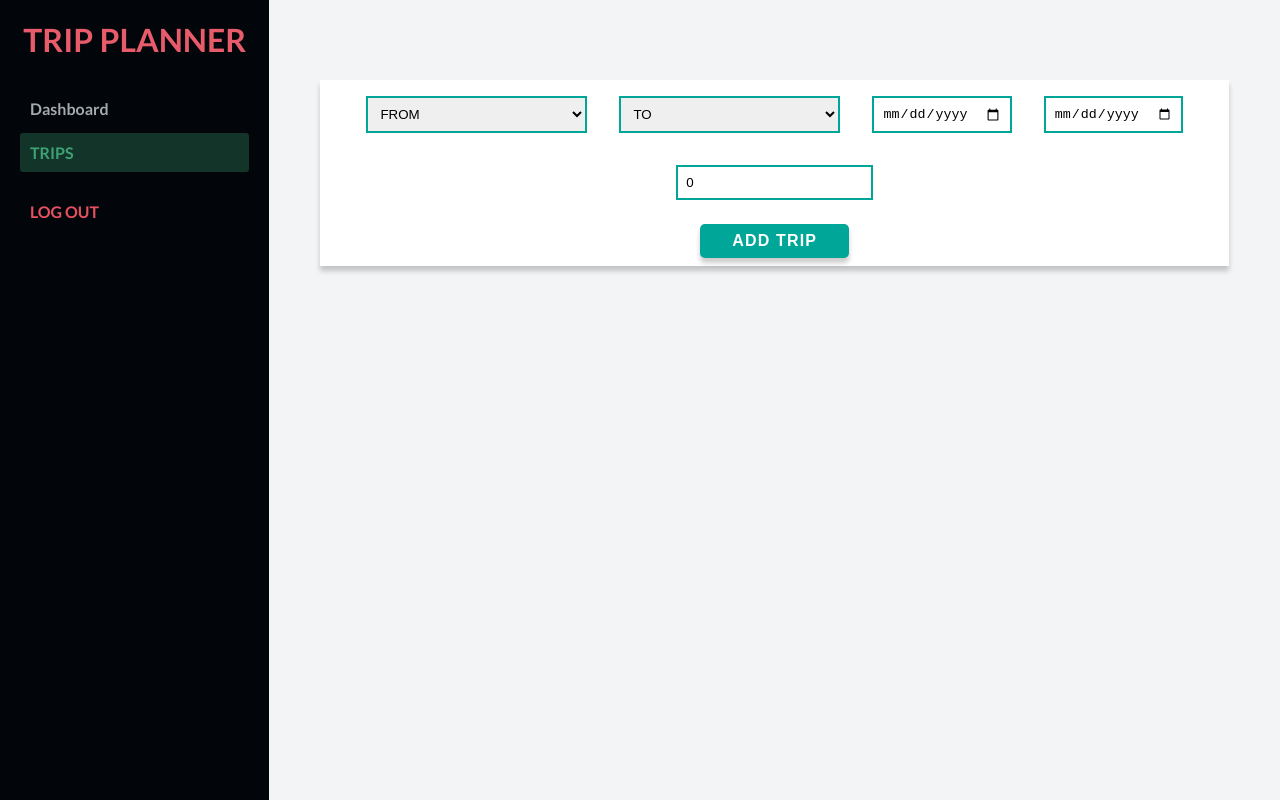
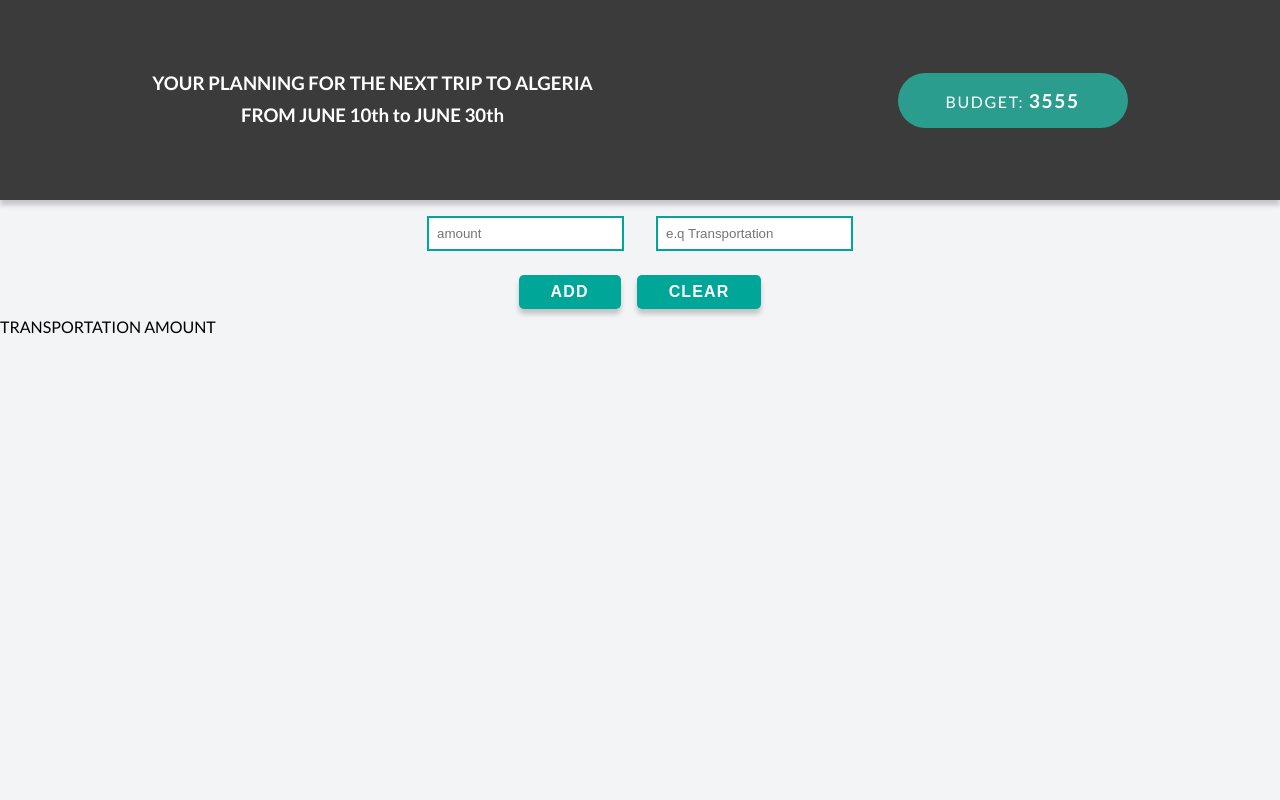
Before and after one commit to MALIK-JS/trip-planner, a React (Create React App) app: page /trips/1 in a window 1280 px wide. Built offline with nearby package versions, Linux system fonts and the light colour scheme.

Commit message:
add login

```diff
--- a/src/App.js
+++ b/src/App.js
@@ -6,6 +6,7 @@ import Trips from "./pages/Tripslist";
 import { Auth0Provider } from "@auth0/auth0-react";
 import PrivateRoute from "./pages/PrivateRoute";
 import AuthWrapper from "./pages/AuthWrapper";
+import Planning from "./pages/Planning";
 
 function App() {
   return (
@@ -18,9 +19,10 @@ function App() {
           <Route path="/login">
             <Login />
           </Route>
-          <Route path="/trips">
+          <Route path="/trips" exact={true}>
             <Trips />
           </Route>
+          <Route path="/trips/:id" children={<Planning />} exact={true} />
           <Route path="*">
             <Error />
           </Route>
--- a/src/compononets/Sidebar.js
+++ b/src/compononets/Sidebar.js
@@ -1,9 +1,10 @@
-import React from "react";
+import React, { useEffect, useRef, useState } from "react";
 import { Link } from "react-router-dom";
 
-function Sidebar({ id, value }) {
+function Sidebar({ id, triggerLogout }) {
+
   return (
-    <div id="sidebar">
+    <div className="sidebar">
       <div className="sidebar__title">
         <h1>TRIP PLANNER</h1>
       </div>
@@ -12,18 +13,19 @@ function Sidebar({ id, value }) {
         <div
           className={id ? "sidebar__link" : "sidebar__link active_menu_link"}
         >
-          <Link to="/">Dashboard</Link>
+          <Link to="/">DASHBOARD</Link>
         </div>
 
-        <div className="sidebar__menu">
-          <div className={id ? "sidebar__link active_menu_link" : "sidebar__link"}>
-            <Link to="/trips">TRIPS</Link>
-          </div>
-
-          <div className="sidebar__logout">
-            <a href="#">Log out</a>
-          </div>
+        <div
+          className={id ? "sidebar__link active_menu_link" : "sidebar__link"}
+        >
+          <Link to="/trips">TRIPS</Link>
         </div>
+      </div>
+      <div className="sidebar__logout">
+        <button className="btn btn__logout" onClick={triggerLogout}>
+          LOG OUT
+        </button>
       </div>
     </div>
   );
--- a/src/compononets/Trips.js
+++ b/src/compononets/Trips.js
@@ -1,4 +1,5 @@
 import React, { useEffect } from "react";
+import { Link } from "react-router-dom";
 
 function Trips({
   id,
@@ -20,9 +21,7 @@ function Trips({
       </div>
       <img className="trip__img" src={destfalg} />
       <div className="trip__data">
-        <p className="trip__row">
-          {`FROM :${godate} TO:${backdate}`}
-        </p>
+        <p className="trip__row">{`FROM :${godate} TO:${backdate}`}</p>
         <p className="trip__row">
           The place that you're going to they speak {language}
         </p>
@@ -43,7 +42,9 @@ function Trips({
         >
           DELETE
         </button>
-        <button className="btn btn__info">PLANNING</button>
+        <Link to={`/trips/${id}`} >
+          <button className="btn btn__info">PLANNING</button>
+        </Link>
       </div>
     </article>
   );
--- a/src/index.css
+++ b/src/index.css
@@ -10,6 +10,7 @@
 body {
   box-sizing: border-box;
   font-family: "Lato", sans-serif;
+  background: #f3f4f6;
 }
 
 .text-primary-p {
@@ -24,7 +25,6 @@ body {
 
 .text-title {
   color: #2e4a66;
-
 }
 
 .text-lightblue {
@@ -43,6 +43,9 @@ body {
   color: #3b9668;
 }
 
+.text-white {
+  color: #fff;
+}
 .container {
   display: grid;
   height: 100vh;
@@ -51,7 +54,6 @@ body {
 }
 
 main {
-  background: #f3f4f6;
   grid-area: main;
   overflow-y: auto;
 }
@@ -153,22 +155,29 @@ main {
 
 /*  SIDEBAR STARTS HERE  */
 
-#sidebar {
+.sidebar {
   background: #020509;
   grid-area: sidebar;
   overflow-y: auto;
+  display: flex;
+  flex-direction: column;
+  justify-content: space-between;
   padding: 20px;
   -webkit-transition: all 0.5s;
+  align-items: center;
   transition: all 0.5s;
 }
 
+.sidebar__menu {
+  width: 100%;
+  text-align: center;
+  margin: 0 2rem;
+}
 .sidebar__title {
-
   text-align: center;
   margin-bottom: 30px;
-  color: #E85B6B;
+  color: #e85b6b;
 }
-
 
 .sidebar__title > div > img {
   width: 75px;
@@ -178,11 +187,6 @@ main {
 .sidebar__title > div > h1 {
   font-size: 18px;
   display: inline;
-}
-
-.sidebar__title > i {
-  font-size: 18px;
-  display: none;
 }
 
 .sidebar__menu > h2 {
@@ -249,8 +253,7 @@ main {
 @media only screen and (max-width: 978px) {
   .container {
     grid-template-columns: 1fr;
-    grid-template-areas:
-      "main";
+    grid-template-areas: "main";
   }
 
   #sidebar {
@@ -391,24 +394,28 @@ select {
   background-color: #e76f51;
 }
 
+.btn__logout {
+  background: transparent;
+  color: #ae2012;
+  border: 2px solid #ae2012;
+}
+
 .trip__management {
   text-align: center;
 }
-
 
 .alert {
   width: 40%;
   margin: 2rem auto;
   border-radius: 5px;
 }
-.Danger{
+.Danger {
   background: #d00000;
   color: white;
 }
 
-.Success{
+.Success {
   background: rgb(103, 252, 118);
-
 }
 .alert__message {
   text-align: center;
@@ -420,3 +427,37 @@ select {
   color: black;
   font-weight: 500;
 }
+
+.navbar {
+  height: 25vh;
+  background-color: #3b3b3b;
+  box-shadow: 0 5px 5px rgba(0, 0, 0, 0.2);
+  display: flex;
+  align-items: center;
+  justify-content: space-around;
+  text-align: center;
+}
+
+.navbar h3 {
+  line-height: 1.7;
+}
+
+.budget {
+  padding: 1rem 3rem;
+  background-color: #2a9d8f;
+  border-radius: 50px;
+}
+
+.budget p {
+  font-size: 1rem;
+  font-weight: 400;
+  letter-spacing: 0.1rem;
+}
+
+.budget p span {
+  font-weight: 700;
+  font-size: 1.2rem;
+}
+.btn___planning{
+  text-decoration: none;
+}
--- a/src/pages/Dashboard.js
+++ b/src/pages/Dashboard.js
@@ -19,16 +19,16 @@ const obj = { id: 0, value: "active_menu_link" };
 const Dashboard = () => {
   const { isAuthenticated, loginWithRedirect, logout, user, isLoading } =
     useAuth0();
+  const isUser = isAuthenticated && user;
 
-  const isUser = isAuthenticated && user;
+  const triggerLogout = () => {
+    logout({ returnTo: window.location.origin });
+  };
 
   const [trips, setTrips] = useState(getLocalStorage());
   return (
     <dataContext.Provider value={trips}>
-      <button onClick={loginWithRedirect}>LOGIN</button>
-      <button onClick={() => logout({ returnTo: window.location.origin })}>
-        Log Out
-      </button>
+      {/* <button onClick={loginWithRedirect}>LOGIN</button> */}
       <div className="container">
         <main>
           <div className="main__container">
@@ -37,7 +37,7 @@ const Dashboard = () => {
             <Chart />
           </div>
         </main>
-        <Sidebar {...obj} />
+        <Sidebar {...obj} triggerLogout={triggerLogout} />
       </div>
     </dataContext.Provider>
   );
--- a/src/pages/Login.js
+++ b/src/pages/Login.js
@@ -1,13 +1,26 @@
 import { useAuth0 } from "@auth0/auth0-react";
+import styled from "styled-components";
 
 const Login = () => {
   const { loginWithRedirect } = useAuth0();
 
   return (
-    <div>
-      <button className="btn" onClick={loginWithRedirect}>LOGIN / SIGN UP</button>
-    </div>
+    <Wrapper>
+      <h1>TRIP PLANNER</h1>
+      <button className="btn" onClick={loginWithRedirect}>
+        LOGIN / SIGN UP
+      </button>
+    </Wrapper>
   );
 };
 
+const Wrapper = styled.section`
+  display: grid;
+  place-items: center;
+  text-align: center;
+  margin-top: 6rem;
+  h1 {
+    font-size: 6rem;
+  }
+`;
 export default Login;
--- /dev/null
+++ b/src/pages/Planning.js
@@ -0,0 +1,37 @@
+import React from "react";
+
+function Planning() {
+  console.log("MALIK");
+  return (
+    <div>
+      <nav className="navbar">
+        <h3 className="text-white">
+          YOUR PLANNING FOR THE NEXT TRIP TO ALGERIA <br />
+          FROM JUNE 10th to JUNE 30th
+        </h3>
+        <div className="budget text-white">
+          <p>
+            BUDGET: <span>3555</span>
+          </p>
+        </div>
+      </nav>
+      <main>
+        <div className="sub_form">
+          <input type="number" placeholder="amount"></input>
+          <input type="text" placeholder="e.q Transportation"></input>
+          <div className="sub_form_btn">
+            <button className="btn"> ADD</button>
+            <button className="btn"> clear</button>
+          </div>
+        </div>
+        <div className="expenses">
+          <ul>
+            <li>TRANSPORTATION AMOUNT</li>
+          </ul>
+        </div>
+      </main>
+    </div>
+  );
+}
+
+export default Planning;
--- a/src/pages/Tripslist.js
+++ b/src/pages/Tripslist.js
@@ -30,7 +30,7 @@ const Tripslist = () => {
     setIsEditing({ value: true, item: specificItem });
   };
 
-  const obj = { id : 1, value:"active_menu_link" };
+  const hoverSelected = { id : 1, value:"active_menu_link" };
   return (
     <div className="container">
       <main>
@@ -53,7 +53,7 @@ const Tripslist = () => {
         </section>
       </main>
 
-      <Sidebar {...obj} />
+      <Sidebar {...hoverSelected} />
     </div>
   );
 };
```
